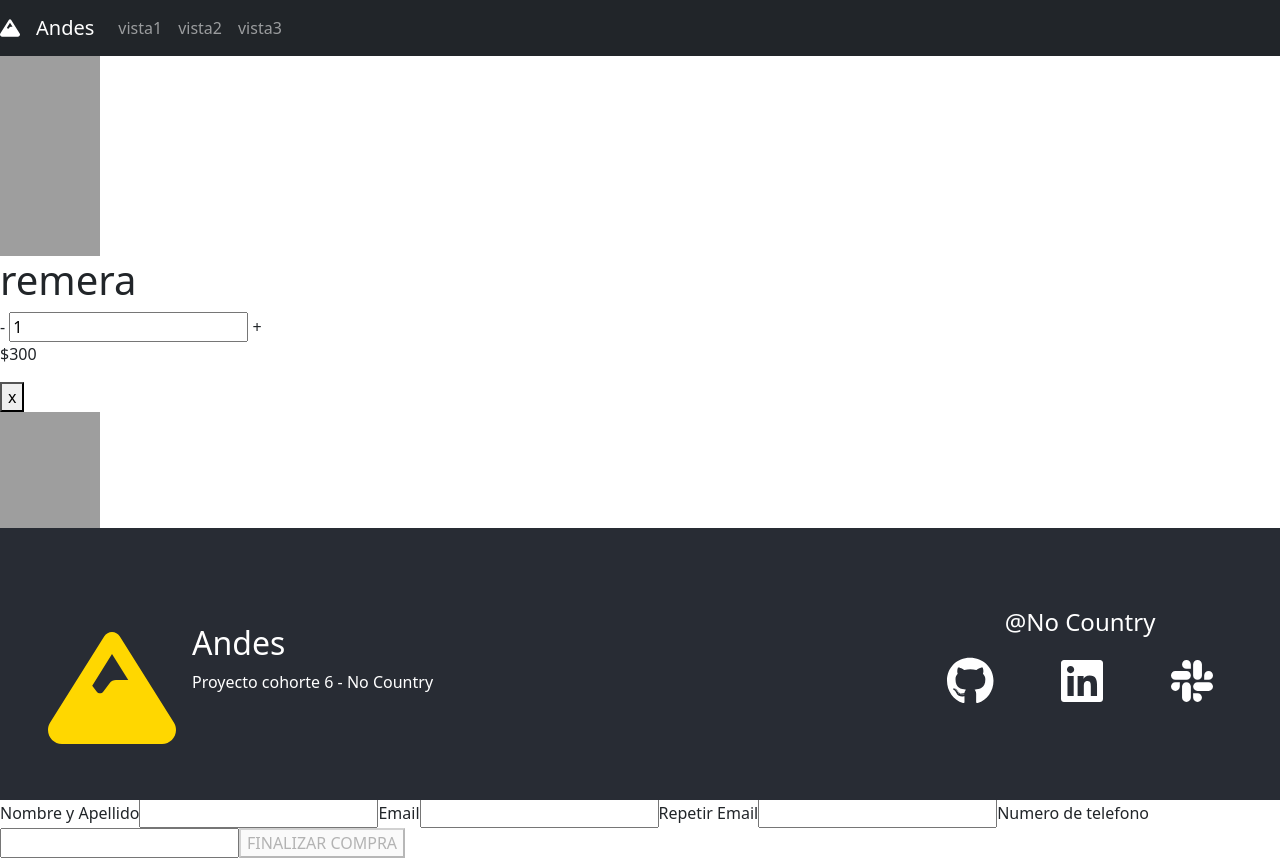
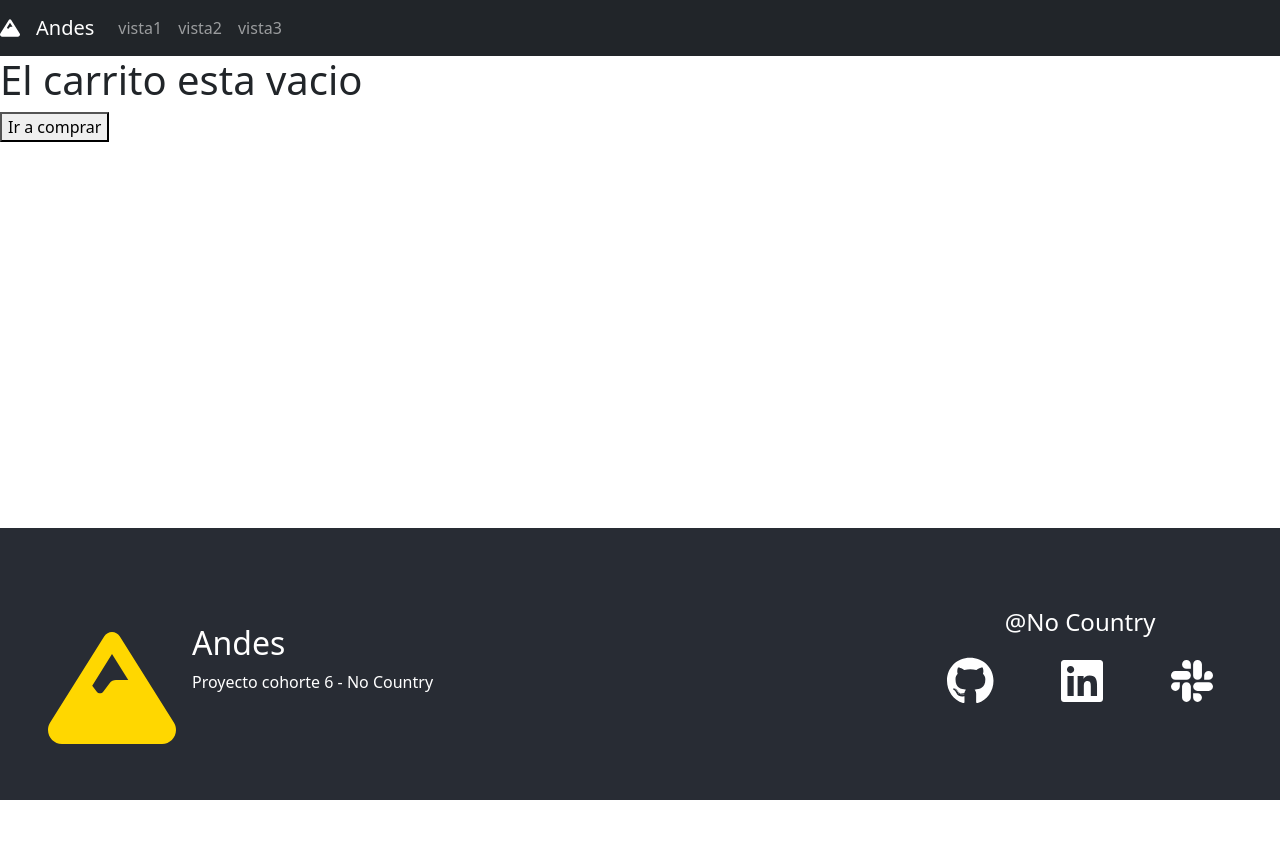
Before and after one commit to No-Country/C6-21-T-Java-React, a React (Create React App) app in the folder e-commerce-c6-21/: page /cart in a window 1280 px wide. After the commit the page ends 800 px from the top, so only its background shows below. Built offline with nearby package versions, Linux system fonts and the light colour scheme; grey boxes are pictures that could not be loaded.

Commit message:
aplyied context to app and cart

```diff
--- a/e-commerce-c6-21/src/App.js
+++ b/e-commerce-c6-21/src/App.js
@@ -4,12 +4,14 @@ import NavbarComponent from './components/Header/Navbar';
 import Footer from './components/Footer/Footer';
 import Home from './components/home/Home';
 import Cart from './components/Cart/Cart';
+import ContextProvider from './context/CartContext.jsx';
 
 //components
 
 
 function App() {
   return (
+    <ContextProvider>
     <BrowserRouter>
       <Routes>
         <Route path="/" element={<NavbarComponent />}>
@@ -22,6 +24,7 @@ function App() {
       </Routes>
       <Footer />
     </BrowserRouter>
+    </ContextProvider>
   );
 }
 
--- a/e-commerce-c6-21/src/components/Cart/Cart.js
+++ b/e-commerce-c6-21/src/components/Cart/Cart.js
@@ -1,4 +1,5 @@
 import {React, useState} from 'react'
+import { useCartContext } from '../../context/CartContext'
 
 
 import CartItem from './CartItem'
@@ -11,14 +12,10 @@ function Cart() {
   //Cuando incorporemos db el estado de loading deberia ser false para que aparezca el cartelito mientras carga
 
 
-    //const { cart, emptyCart, FinalPrice } = useCartContext()
+    const { cart, emptyCart, FinalPrice } = useCartContext()
     //Hay qe implementar context, y crear las funciones para vaciar el carrito y obtener precio total
 
-    const cart = [{name:"remera", photo:"https://picsum.photos/100/200", price:300, qty:1, totalprice:300, stock:1000 },{name:"pantalon", photo:"https://picsum.photos/100/200", price:500, qty:2, totalprice:1000, stock:1000 }]
-    const FinalPrice = 100
-    function emptyCart() {
 
-    }
 
     const [orderSent, setOrderSent] = useState(false);
     const [user, setUser] = useState({ fullName: false , email: false ,emailValidation:false, phoneNumber: false, password: false })
```
